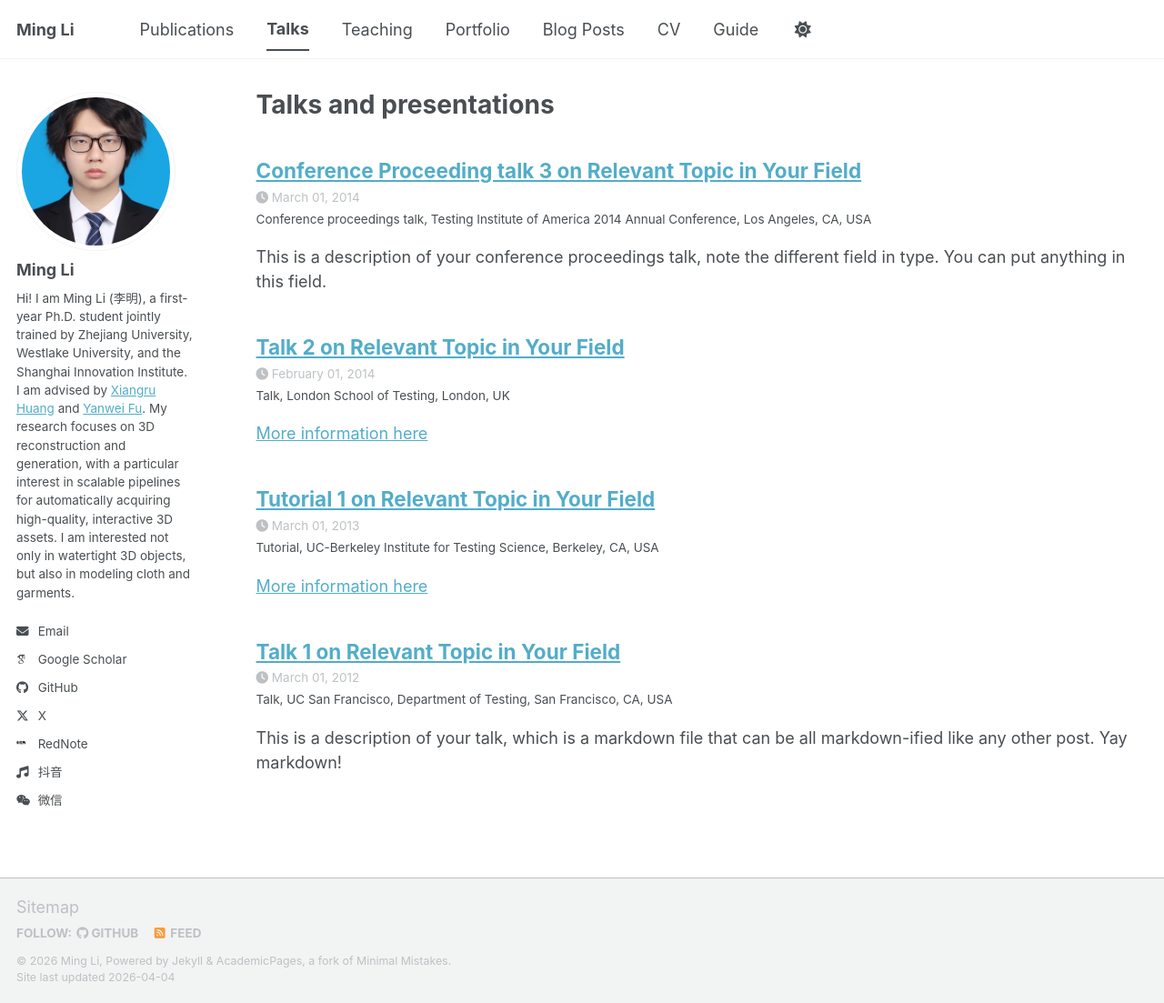
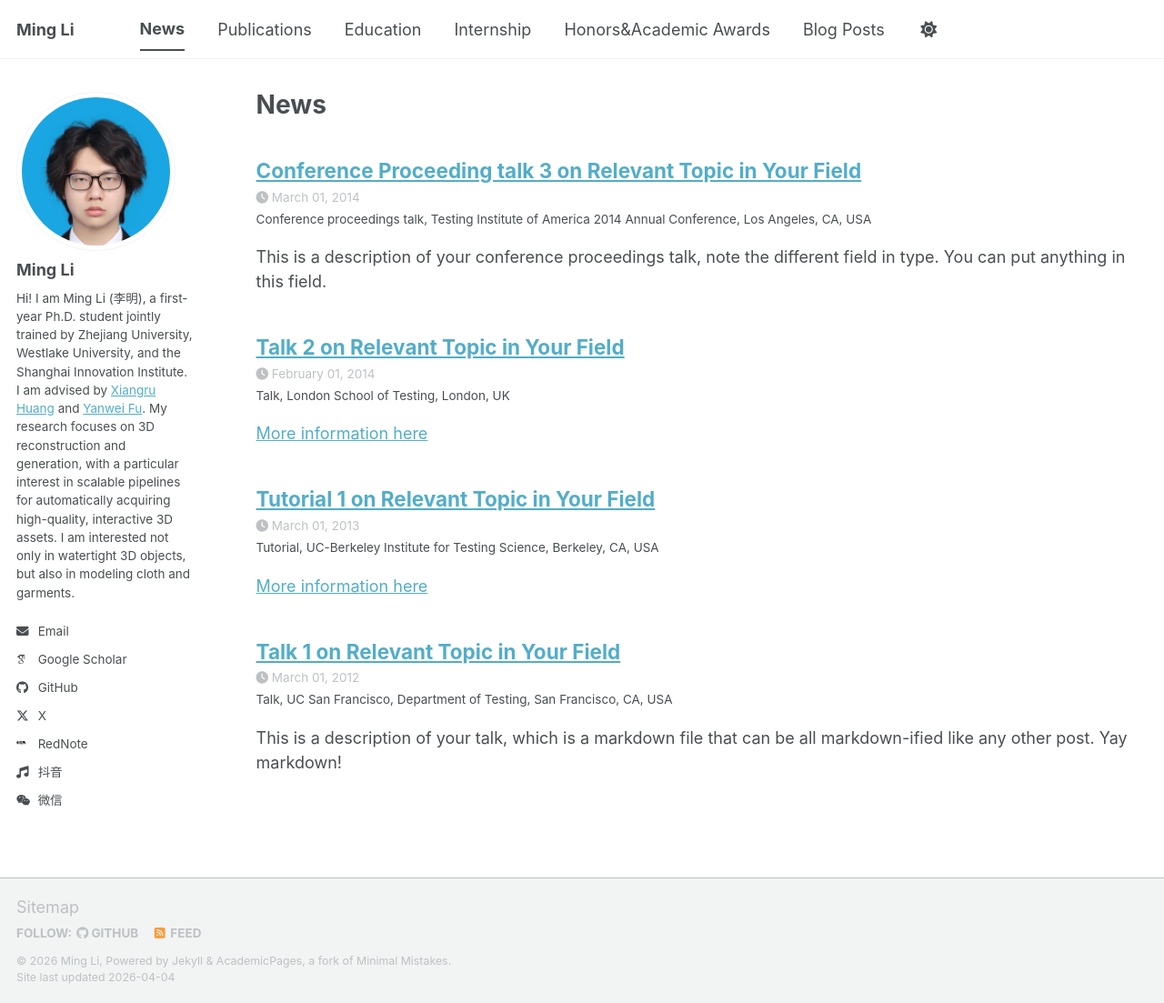
Before and after one commit to SII-LiMing/SII-LiMing.github.io, a Jekyll site: the page built from _pages/talks.html, in a window 1280 px wide and 1103 px high. Shown: the whole window at 91% size. Built offline with Jekyll 4.4.1, drawn with Linux system fonts in a browser that asks for light colours; some web fonts are replaced; a script bundle is joined from its source files by our own code; library files that are not in the unit come from our copies.

Commit message:
Update navigation and recrop avatar

```diff
--- a/_data/navigation.yml
+++ b/_data/navigation.yml
@@ -8,26 +8,20 @@
 #      Markdown formatted page while the second is generated using JSON.
 
 main:
+  - title: "News"
+    url: /talks/
+
   - title: "Publications"
     url: /publications/
 
-  - title: "Talks"
-    url: /talks/
-
-  - title: "Teaching"
+  - title: "Education"
     url: /teaching/
 
-  - title: "Portfolio"
+  - title: "Internship"
     url: /portfolio/
+
+  - title: "Honors&Academic Awards"
+    url: /cv/
 
   - title: "Blog Posts"
     url: /year-archive/
-
-  - title: "CV"
-    url: /cv/
-
-  # - title: "CV"
-  #   url: /cv-json/
-
-  - title: "Guide"
-    url: /markdown/
--- a/_pages/cv.md
+++ b/_pages/cv.md
@@ -1,6 +1,6 @@
 ---
 layout: archive
-title: "CV"
+title: "Honors&Academic Awards"
 permalink: /cv/
 author_profile: true
 redirect_from:
--- a/_pages/portfolio.html
+++ b/_pages/portfolio.html
@@ -1,6 +1,6 @@
 ---
 layout: archive
-title: "Portfolio"
+title: "Internship"
 permalink: /portfolio/
 author_profile: true
 ---
--- a/_pages/talks.html
+++ b/_pages/talks.html
@@ -1,6 +1,6 @@
 ---
 layout: archive
-title: "Talks and presentations"
+title: "News"
 permalink: /talks/
 author_profile: true
 ---
--- a/_pages/teaching.html
+++ b/_pages/teaching.html
@@ -1,6 +1,6 @@
 ---
 layout: archive
-title: "Teaching"
+title: "Education"
 permalink: /teaching/
 author_profile: true
 ---
```
Also changed, not shown: images/profile.jpg.
